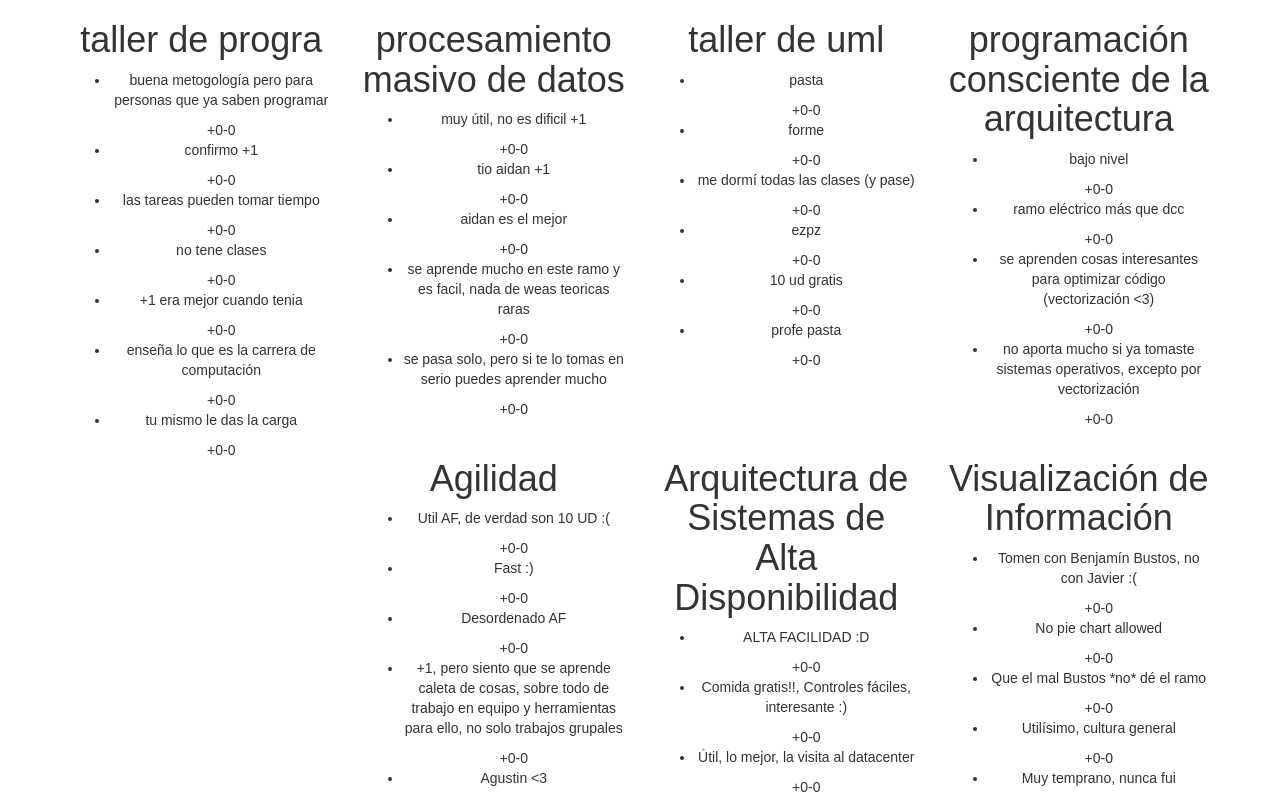
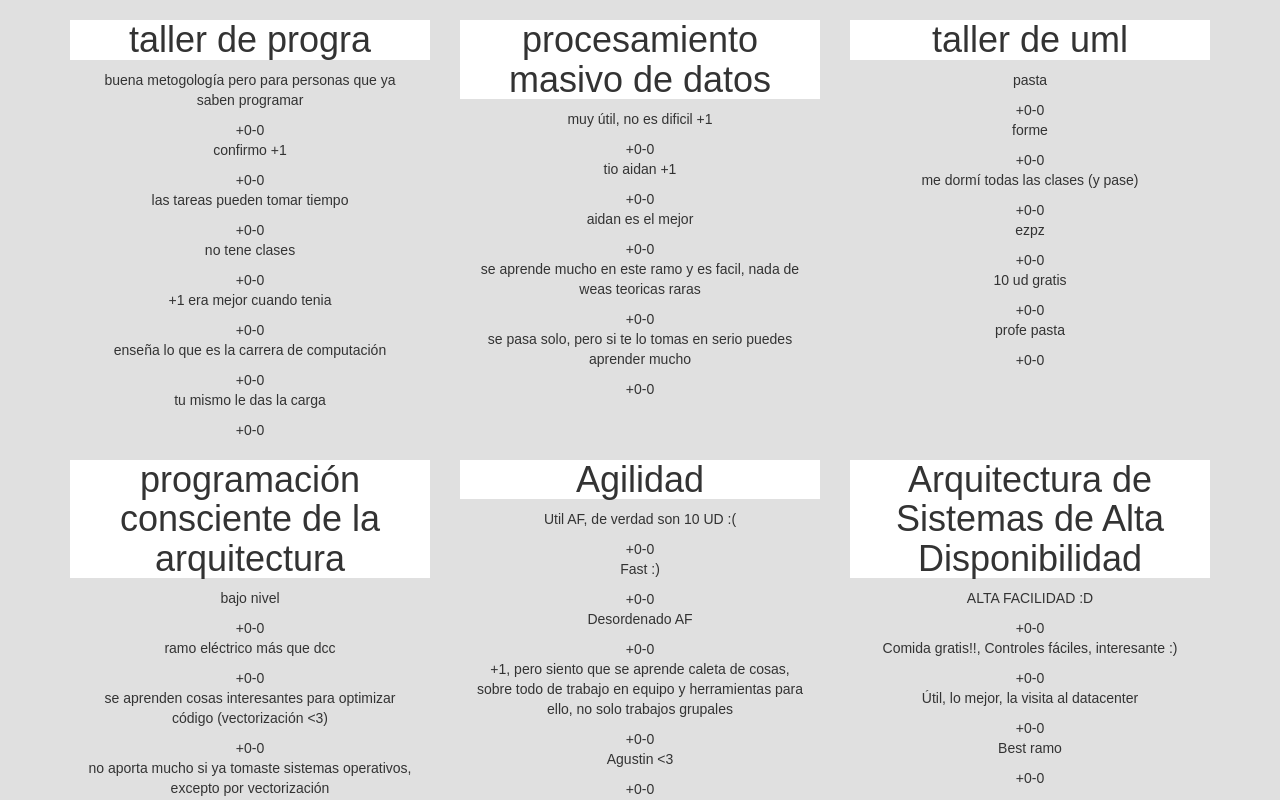
Before and after one commit to PabloReszczynski/electivosDCC-frontend, a React (Create React App) app: page / in a window 1280 px wide. Shown: the top 800 px of the page. Built offline with nearby package versions, Linux system fonts and the light colour scheme.

Commit message:
fix: 3 elemnts by row

```diff
--- a/src/App.js
+++ b/src/App.js
@@ -9,14 +9,17 @@ import { Grid, Row, Col } from 'react-bootstrap';
 class App extends Component {
   render() {
     return (
-      <div className="App">
+      <div className="App" style={{backgroundColor: '#E0E0E0'}}>
         <Grid>
           <Row className="show-grid">
-            {this.props.electivos.electivos.map(electivo => (
-              <Col sm={6} md={3}>
+            {this.props.electivos.electivos.map((electivo, index) => [
+            ((index % 3 == 0)
+            ? (<Row />)
+            : null),
+              <Col sm={6} md={4}>
                 <Electivo name={electivo.name} comments={electivo.comments} />
               </Col>
-            ))}
+            ])}
           </Row>
         </Grid>
       </div>
--- a/src/components/Comment.jsx
+++ b/src/components/Comment.jsx
@@ -1,15 +1,16 @@
 import React, { Component } from 'react';
+import { Col } from 'react-bootstrap';
 
 export default class Comment extends Component {
   render() {
     return (
-      <div>
+      <Col xs={12}>
         <p>{this.props.txt}</p>
         <div>
           <span>+{(this.props.votes||{up:0}).up}</span>
           <span>-{(this.props.votes||{down:0}).down}</span>
         </div>
-      </div>
+      </Col>
     )
   }
 }
--- a/src/components/Electivo.jsx
+++ b/src/components/Electivo.jsx
@@ -1,17 +1,22 @@
 import React, { Component } from 'react';
 import Comment from './Comment.jsx';
+import { Col } from 'react-bootstrap';
+
+const styles = {
+  container: {
+    backgroundColor: 'white'
+  }
+}
 
 export default class Electivo extends Component {
   render() {
       console.log(this.props);
     return (
-      <div>
+      <div style={styles.container}>
         <h1>{this.props.name}</h1>
-        <ul>
-          {this.props.comments.map(comment => (
-            <li><Comment txt={comment.txt} votes={comment.votes} /></li>
-          ))}
-        </ul>
+        {this.props.comments.map(comment => (
+          <Comment txt={comment.txt} votes={comment.votes} />
+        ))}
       </div>
     )
   }
--- /dev/null
+++ b/src/components/styles/Comment.js
@@ -0,0 +1,3 @@
+export default {
+
+}
--- /dev/null
+++ b/src/components/styles/Electivo.js
@@ -0,0 +1,3 @@
+export default {
+
+}
```
